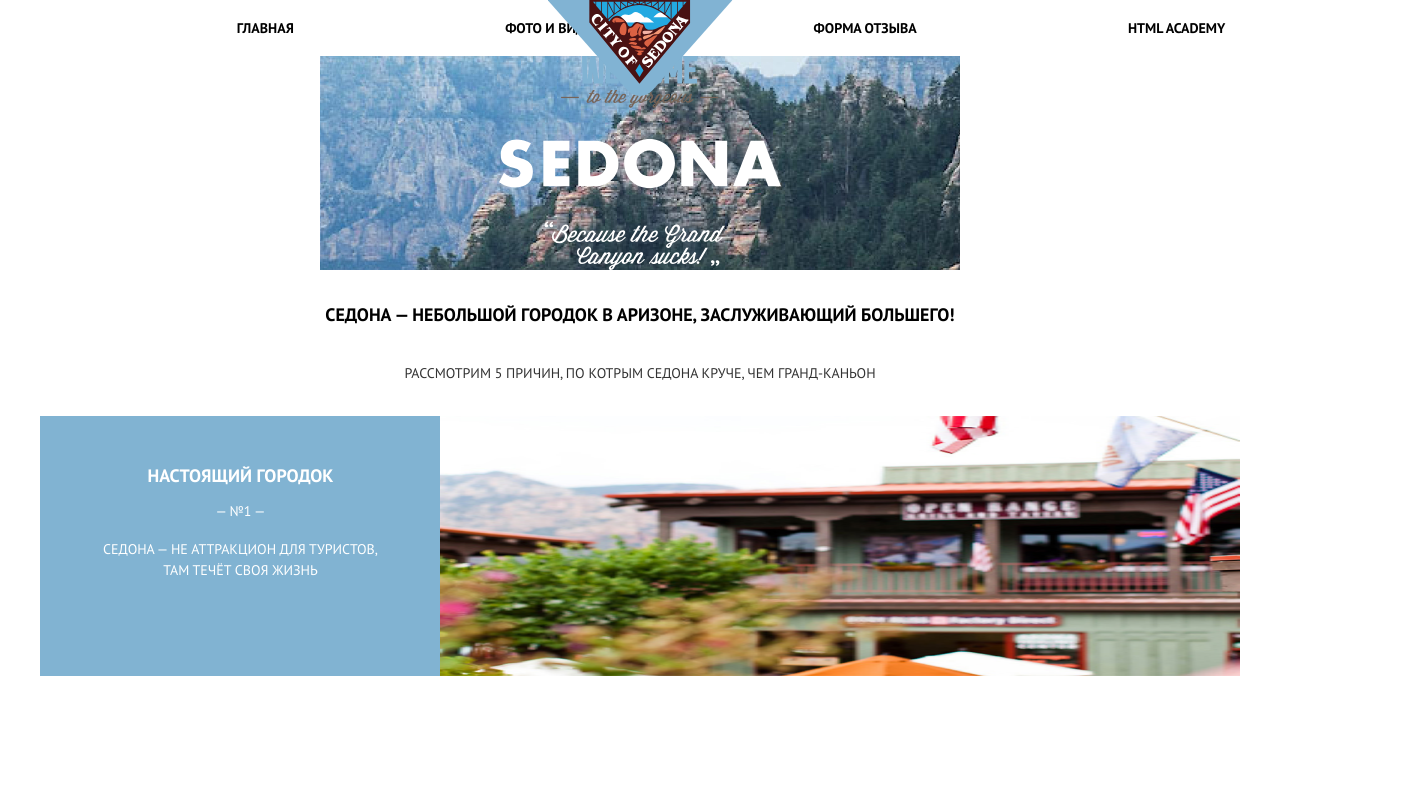
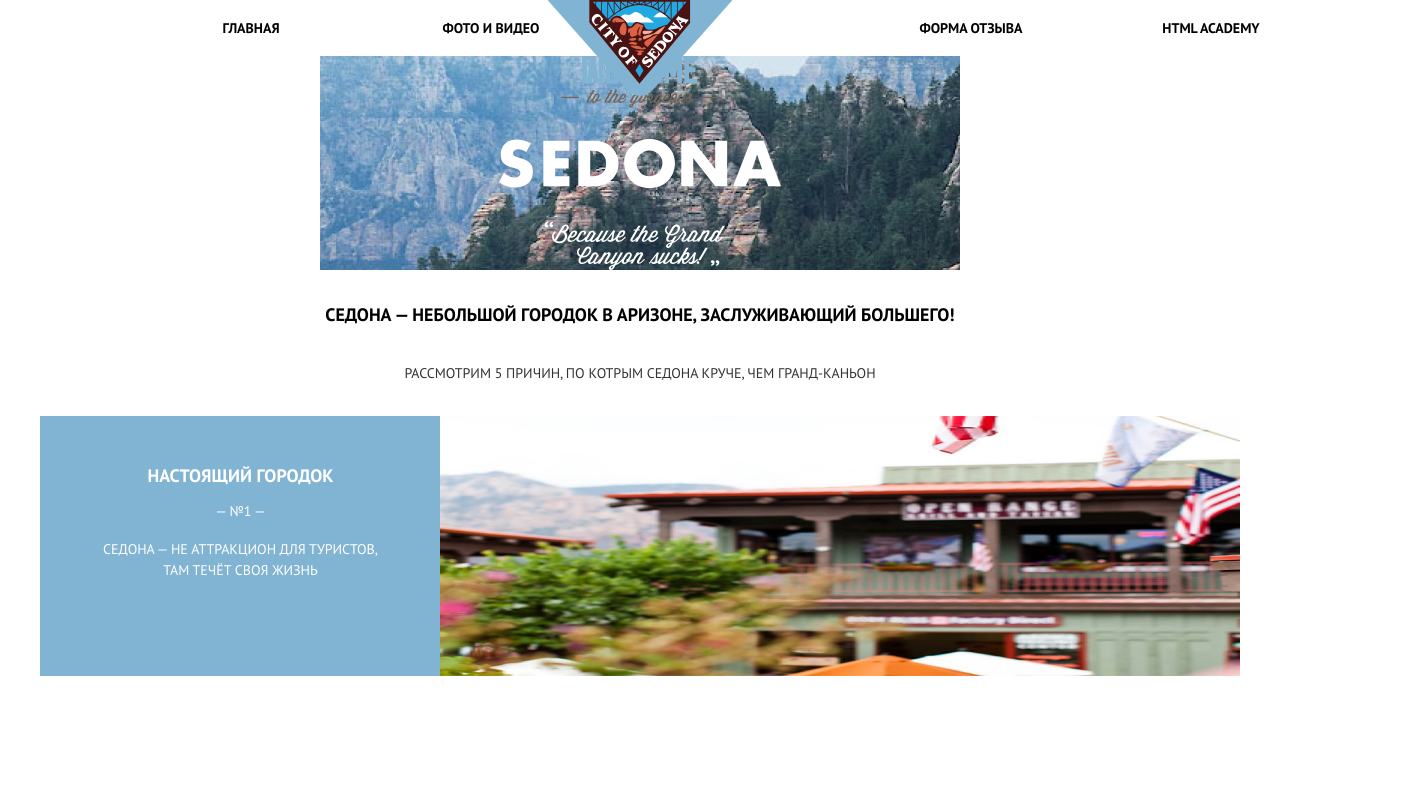
Before and after one commit to htmlacademy-adaptive/2072277-sedona-26, a website: page source/index.html in a window 1280 px wide. Shown: the top 800 px of the page, 1402 px wide, since content can reach past the window. Drawn offline with nearby package versions, Linux system fonts and the light colour scheme; files that its build step writes are made by us from their sources; files whose address does not match are found by name.

Commit message:
Исправление в хедэре

```diff
--- a/source/index.html
+++ b/source/index.html
@@ -22,7 +22,23 @@
             <span class="visually-hidden">Открыть меню</span>
           </button>
           <div class="main-nav__wrapper">
-            <ul class="main-nav__list site-list">
+            <ul class="main-nav__left-list site-list">
+              <li class="site-list__item">
+                <a class="site-list__link" href="index.html">Главная</a>
+              </li>
+              <li class="site-list__item site-list__item--indent-point">
+                <a class="site-list__link" href="catalog.html">Фото и видео</a>
+              </li>
+            </ul>
+            <ul class="main-nav__right-list site-list">
+              <li class="site-list__item">
+                <a class="site-list__link" href="form.html">Форма отзыва</a>
+              </li>
+              <li class="site-list__item">
+                <a class="site-list__link" href="#">HTML Academy</a>
+              </li>
+            </ul>
+            <!-- <ul class="main-nav__list site-list">
               <li class="site-list__item">
                 <a class="site-list__link">Главная</a>
               </li>
@@ -35,7 +51,7 @@
               <li class="site-list__item">
                 <a class="site-list__link" href="#">HTML Academy</a>
               </li>
-            </ul>
+            </ul> -->
           </div>
         </nav>
       </header>
--- a/source/less/blocks/main-nav.less
+++ b/source/less/blocks/main-nav.less
@@ -1,8 +1,52 @@
+.main-nav__wrapper {
+  display: flex;
+  flex-direction: column;
+  margin: 0;
+
+  @media (min-width: @tablet-width) {
+    flex-direction: row;
+    justify-content: space-between;
+    padding: 18px 29px 17px 50px;
+  }
+
+  @media (min-width: @desktop-width) {
+    justify-content: space-around;
+    padding: 18px 71px 17px 91px;
+  }
+}
+
+.main-nav__left-list {
+  margin: 0;
+
+  @media (min-width: @tablet-width) {
+    display: flex;
+    // justify-content: space-between;
+    margin-right: 153px;
+  }
+
+  @media (min-width: @desktop-width) {
+    margin-right: 240px;
+  }
+}
+
+.main-nav__right-list {
+  margin: 0;
+
+  @media (min-width: @tablet-width) {
+    display: flex;
+    // justify-content: space-between;
+  }
+}
+
 .main-nav__toggle {
   border: none;
   outline: none;
   background-color: transparent;
   cursor: pointer;
+
+  @media (min-width: @tablet-width) {
+    display: none;
+  }
 }
 
 .main-nav__toggle svg {
@@ -17,32 +61,12 @@
   fill: rgba(129, 179, 210, 30%);
 }
 
-.main-nav__list {
-  margin: 0;
-  padding: 0;
-  list-style-type: none;
-}
+// .main-nav__list {
+//   margin: 0;
+//   padding: 0;
+//   list-style-type: none;
+// }
 
-.main-nav__list a {
-  color: #000000;
-}
-
-@media (min-width: @tablet-width) {
-  .main-nav__wrapper {
-    display: flex;
-    min-width: 768px;
-    margin: 0;
-    padding: 18px 29px 17px 50px;
-  }
-
-  .main-nav__toggle {
-    display: none;
-  }
-}
-
-@media (min-width: @desktop-width) {
-  .main-nav__wrapper {
-    min-width: 1200px;
-    padding: 18px 71px 17px 91px;
-  }
-}
+// .main-nav__list a {
+//   color: #000000;
+// }
--- a/source/less/blocks/site-list.less
+++ b/source/less/blocks/site-list.less
@@ -1,30 +1,67 @@
+.site-list {
+  // margin: 0;
+  padding: 0;
+  list-style-type: none;
+}
+
 .site-list__link {
   color: #000000;
   text-decoration: none;
   text-transform: uppercase;
   font-weight: 700;
+}
 
-  &:hover {
-    color: #81b3d2;
+.site-list__item {
+  display: flex;
+  justify-content: center;
+  align-items: center;
+
+  @media (min-width: @tablet-width) {
+    min-width: 153px;
   }
 
-  &:active {
-    color: rgba(0, 0, 0, 30%);
+  @media (min-width: @desktop-width) {
+    min-width: 240px;
   }
+
+  // &--indent-point {
+  //   @media (min-width: @tablet-width) {
+  //     margin-right: 153px;
+  //   }
+
+  //   @media (min-width: @desktop-width) {
+  //     margin-right: 240px;
+  //   }
+  // }
 }
 
-@media (min-width: @tablet-width) {
-  .site-list {
-    display: flex;
-    justify-content: space-around;
-    min-width: 768px;
-    margin: 0;
-  }
-}
+// .site-list__link {
+//   color: #000000;
+//   text-decoration: none;
+//   text-transform: uppercase;
+//   font-weight: 700;
 
-@media (min-width: @desktop-width) {
-  .site-list {
-    min-width: 1200px;
-    margin: 0;
-  }
-}
+//   &:hover {
+//     color: #81b3d2;
+//   }
+
+//   &:active {
+//     color: rgba(0, 0, 0, 30%);
+//   }
+// }
+
+// @media (min-width: @tablet-width) {
+//   .site-list {
+//     display: flex;
+//     // justify-content: space-around;
+//     min-width: 768px;
+//     margin: 0;
+//   }
+// }
+
+// @media (min-width: @desktop-width) {
+//   .site-list {
+//     min-width: 1200px;
+//     margin: 0;
+//   }
+// }
```
Also changed, not shown: source/catalog.html (+18 -2 lines), source/form.html (+18 -2 lines).
